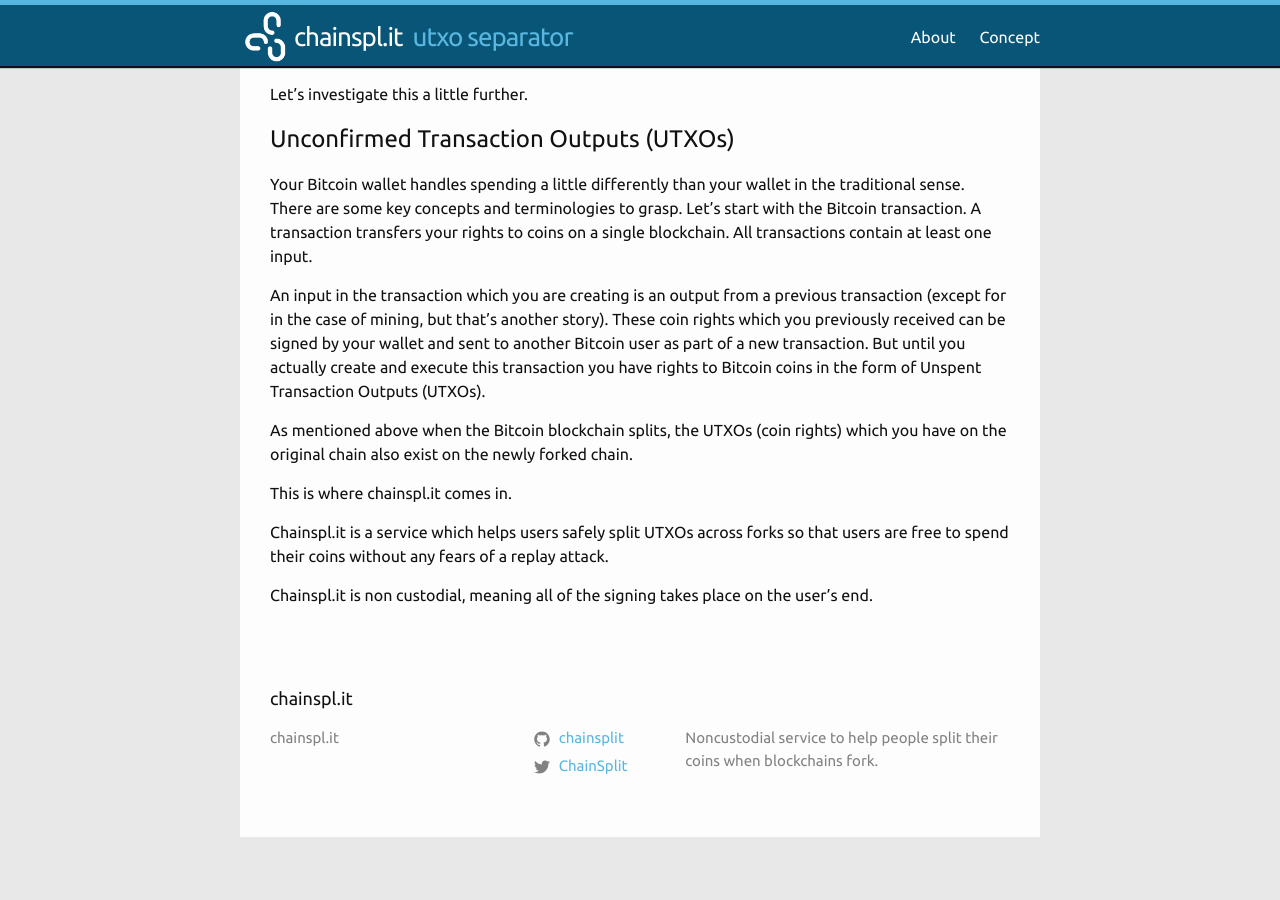
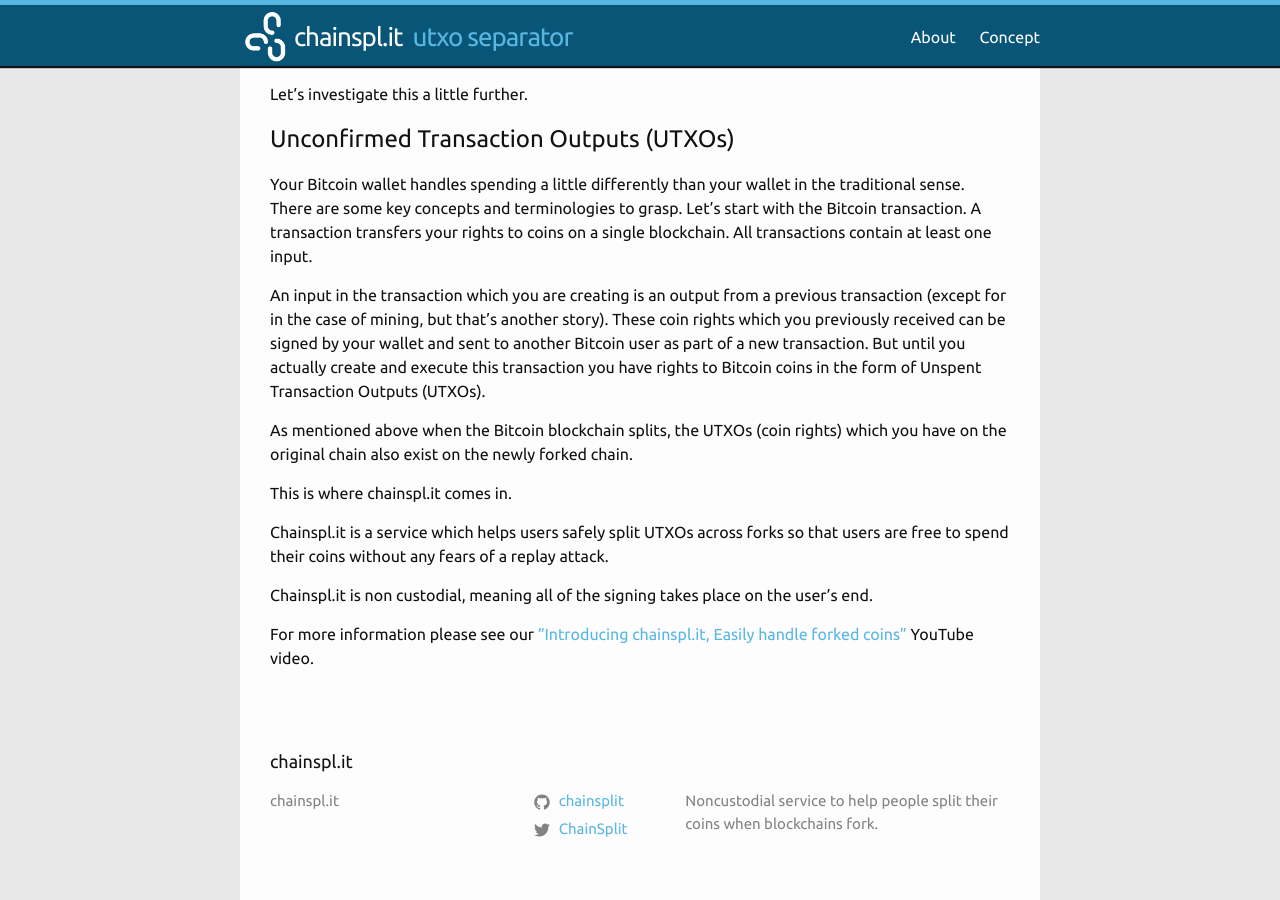
Before and after one commit to chainsplit/chainsplit-www, a Jekyll site: the page built from _pages/concept.md, in a window 1280 px wide and 900 px high, scrolled down 743 px. Built offline with Jekyll 4.4.1, drawn with Linux system fonts in a browser that asks for light colours; before the commit the page ends 1580 px from its top, so only the background shows below that.

Commit message:
Adding video link to the end of doc

```diff
--- a/_pages/concept.md
+++ b/_pages/concept.md
@@ -27,3 +27,5 @@
 Chainspl.it is a service which helps users safely split UTXOs across forks so that users are free to spend their coins without any fears of a replay attack.
 
 Chainspl.it is non custodial, meaning all of the signing takes place on the user’s end.
+
+For more information please see our ["Introducing chainspl.it, Easily handle forked coins"]("https://www.youtube.com/watch?v=wWkdfnqjpug&feature=youtu.be&a="){:target="_blank"} YouTube video.
```
